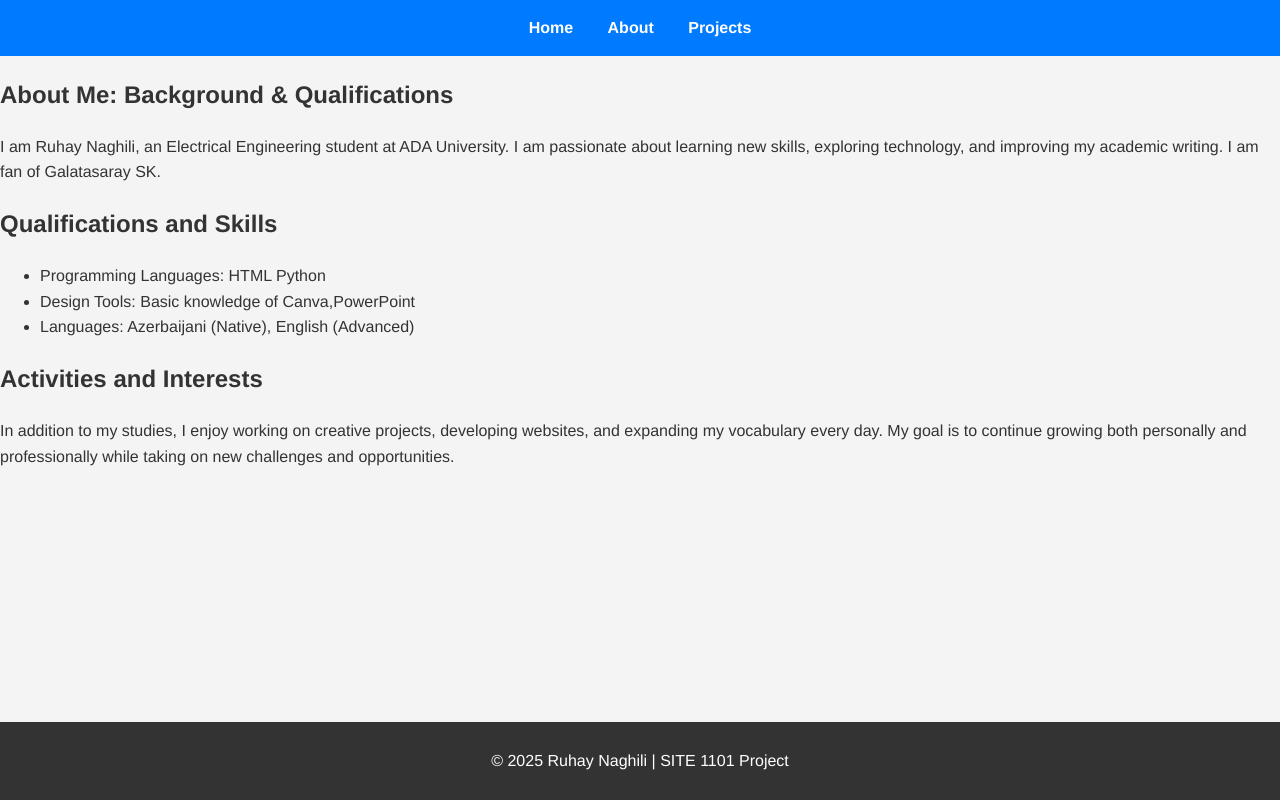
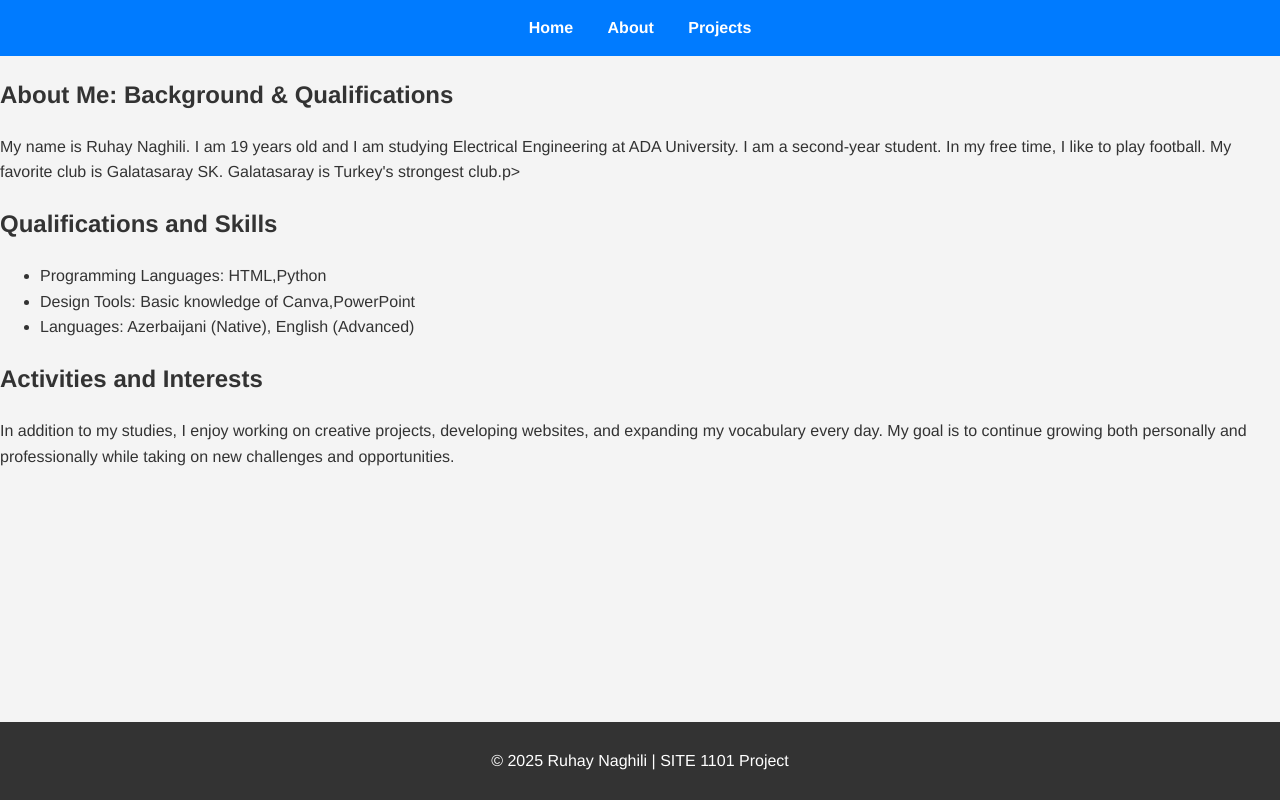
Before and after one commit to nagh1l1/PersonalPortfolio, a plain HTML site: page about.html in a window 1280 px wide. Drawn offline with Linux system fonts and the light colour scheme.

Commit message:
about bitdi?

```diff
--- a/about.html
+++ b/about.html
@@ -19,11 +19,11 @@
     <main>
         <section>
             <h1>About Me: Background & Qualifications</h1>
-            <p>I am Ruhay Naghili, an Electrical Engineering student at ADA University. I am passionate about learning new skills, exploring technology, and improving my academic writing. I am fan of Galatasaray SK.</p>
+            <p>My name is Ruhay Naghili. I am 19 years old and I am studying Electrical Engineering at ADA University. I am a second-year student. In my free time, I like to play football. My favorite club is Galatasaray SK. Galatasaray is Turkey's strongest club.p>
 
             <h2>Qualifications and Skills</h2>
             <ul>
-                <li>Programming Languages: HTML Python</li>
+                <li>Programming Languages: HTML,Python</li>
                 <li>Design Tools: Basic knowledge of Canva,PowerPoint</li>
                 <li>Languages: Azerbaijani (Native), English (Advanced)</li>
             </ul>
```
